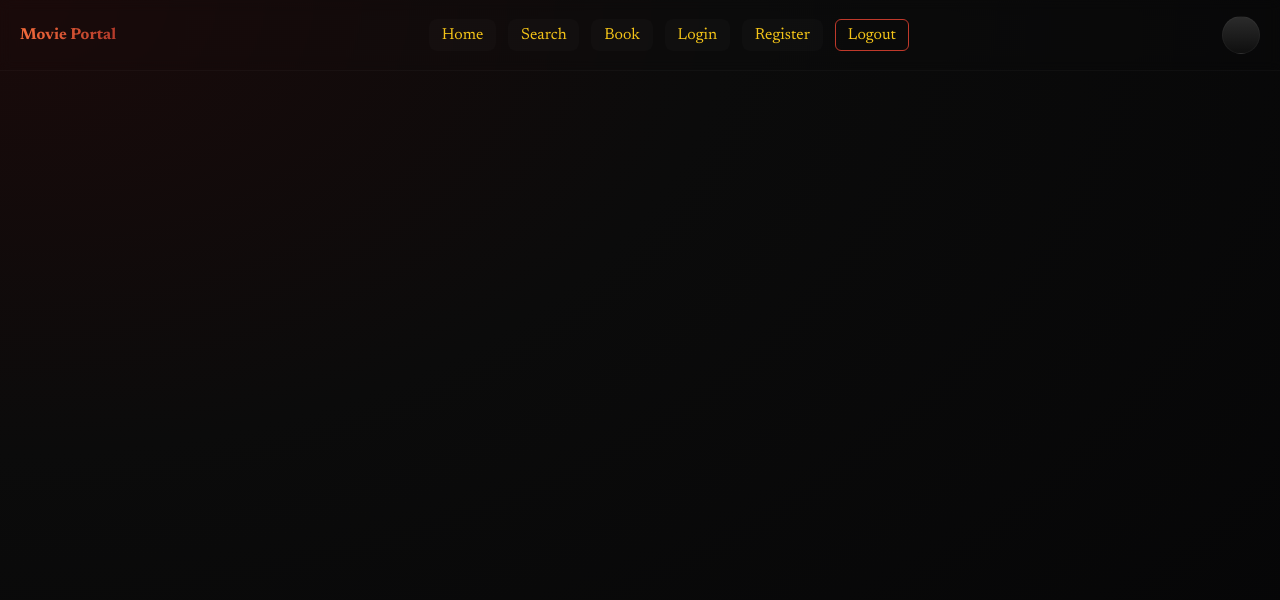
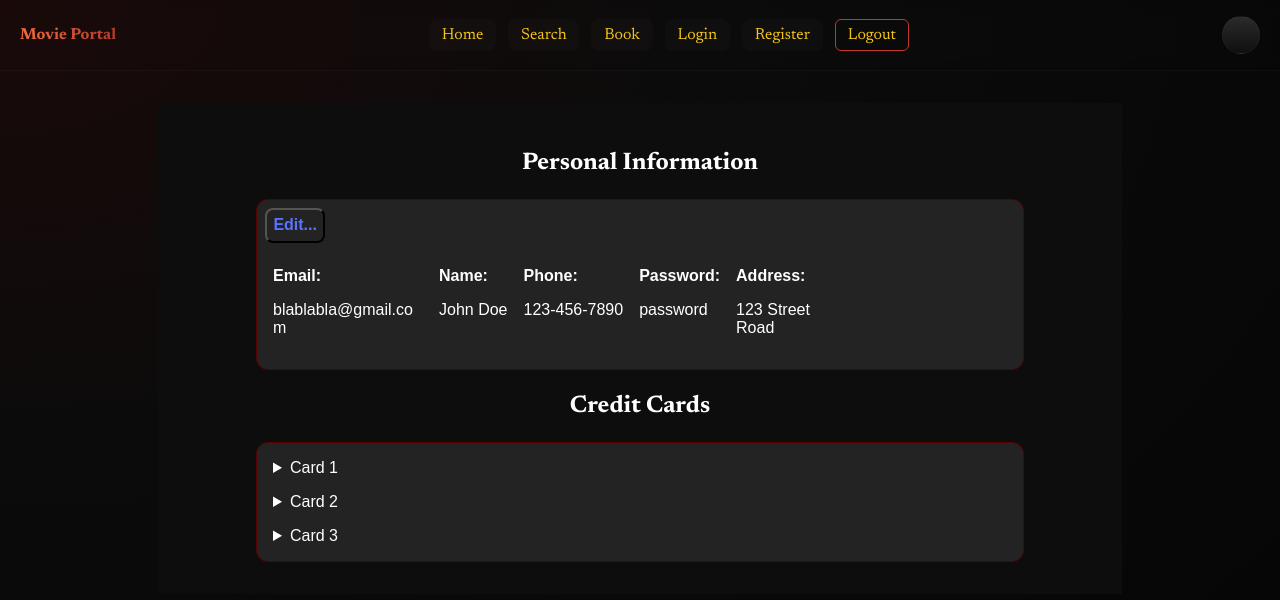
Before and after one commit to walkerangland/CSCI4050-Cinema-System-Project, a Next.js app: page /profile in a window 1280 px wide. Shown: the top 600 px of the page. Built offline with nearby package versions, Linux system fonts and the light colour scheme.

Commit message:
Basic non-functional profile page

```diff
--- a/app/profile/page.js
+++ b/app/profile/page.js
@@ -1,9 +1,168 @@
+'use client'
 import styles from '../home.module.css'
+import { useState } from 'react'
+import { InputField } from '../register/page'
 
 export default function ProfilePage() {
+    const [isEditing, setEditing] = useState(false)
 return (
-    <div style={{textAlign:'center'}}>
+  <div style={{ maxWidth: '900px', margin: '0 auto', padding: '2rem', backgroundColor: '#0d0d0d', color: '#ffffff' }}>
+    <h1 style={{ fontSize: '1.5rem', fontWeight: 'bold', marginBottom: '1.5rem', textAlign: 'center' }}>Personal Information</h1>
+      <div style={{ fontFamily: 'sans-serif', fontSize: '1rem',maxWidth: '750px',  margin: '0 auto', padding:'0.5rem', backgroundColor: '#232323', borderRadius: '12px', border: '1px solid #5a0000', color: '#ffffff' }}>
+        {!isEditing && (
+        <button onClick= {() => setEditing(true)} style={{type:'button', padding: '0.4rem', backgroundColor: 'transparent', color: '#5972ff', outline: 'none', borderRadius: '8px', fontSize: '1rem', fontWeight: 'bold'}}>Edit...</button>
+        )}
+        {isEditing && (
+        <button onClick= {() => setEditing(false)} style={{type:'button', padding: '0.4rem', backgroundColor: 'transparent', color: '#5972ff', outline: 'none', borderRadius: '8px', fontSize: '1rem', fontWeight: 'bold'}}>Submit Changes</button>
+        )}
+        {isEditing && (
+        <button onClick= {() => setEditing(false)} style={{type:'button', padding: '0.4rem', backgroundColor: 'transparent', color: '#ff5959', outline: 'none', borderRadius: '8px', fontSize: '1rem', fontWeight: 'bold'}}>Cancel</button>
+        )}
+       <div style ={{display:'flex'}}>
+          <div style = {{ padding:'0.5rem', maxWidth:'20%', wordWrap:'break-word'}}>
+            <p style={{fontWeight: 'bold'}}>Email:</p>
+            <p>blablabla@gmail.com</p>
+            {isEditing && (<span style={{color:'#f93939', fontStyle:'italic', fontSize:'0.8rem'}}>*Email cannot be edited</span> )}
 
+          </div>
+          <div style = {{ padding:'0.5rem', maxWidth:'15%', wordWrap:'break-word'}}>
+            <p style={{fontWeight: 'bold'}}>Name:</p>
+            {!isEditing && (
+            <p>John Doe</p>
+            )}
+            {isEditing && (
+            <div>
+              <input type='text' placeholder= 'First Name' required={false} style={{width:'100%', boxSizing:'border-box'}}></input>
+              <input type='text' placeholder= 'Last Name' required={false} style={{width:'100%', boxSizing:'border-box'}}></input>
+            </div>
+            )}
+          </div>
+
+          <div style = {{ padding:'0.5rem', maxWidth:'15%', wordWrap:'break-word'}}>
+            <p style={{fontWeight: 'bold'}}>Phone:</p>
+            {!isEditing && (
+            <p>123-456-7890</p>
+            )}
+            {isEditing && (
+            <div>
+              <input type='tel' placeholder= 'Phone Number' required={false} style={{width:'100%', boxSizing:'border-box'}}></input>
+            </div>
+            )}
+          </div>
+          <div style = {{ padding:'0.5rem', maxWidth:'15%', wordWrap:'break-word'}}>
+            <p style={{fontWeight: 'bold'}}>Password:</p>
+            {!isEditing && (
+            <p>password</p>
+            )}
+            {isEditing && (
+            <div>
+              <input type='password' placeholder= 'Password' required={false} style={{width:'100%', boxSizing:'border-box'}}></input>
+            </div>
+            )}
+          </div>
+          <div style = {{ padding:'0.5rem', maxWidth:'15%', wordWrap:'break-word'}}>
+            <p style={{fontWeight: 'bold'}}>Address:</p>
+            {!isEditing && (
+            <p>123 Street Road</p>
+            )}
+            {isEditing && (
+            <div>
+              <input type='text' placeholder= 'Street Address' required={false} style={{width:'100%', boxSizing:'border-box'}}></input>
+              <div style={{display:'flex'}}>
+                <input type="text" placeholder='City' required={false} style={{width:'50%', boxSizing:'border-box'}} ></input>
+                <input type="text" placeholder='State' required={false} style={{width:'50%', boxSizing:'border-box'}}></input>
+              </div>
+              <input type='text' placeholder= 'Apt No. (if applicable)  ' required={false} style={{width:'100%', boxSizing:'border-box'}}></input>
+            </div>
+            )}
+          </div>
+        </div>
+      </div>
+      <h1 style={{ fontSize: '1.5rem', fontWeight: 'bold', marginBottom: '1.5rem', marginTop:'1.5rem', textAlign: 'center' }}>Credit Cards</h1>
+      <div style={{ fontFamily: 'sans-serif', fontSize: '1rem',maxWidth: '750px',  margin: '0 auto', padding:'0.5rem', backgroundColor: '#232323', borderRadius: '12px', border: '1px solid #5a0000', color: '#ffffff' }}>
+        <div style={{padding: '0.5rem'}}>
+        <details>
+          <summary>Card 1</summary>
+          <CardElement/>
+          </details>
+        </div>
+        <div style={{padding: '0.5rem'}}>
+        <details>
+          <summary>Card 2</summary>
+          <CardElement/>
+          </details>
+        </div>
+        <div style={{padding: '0.5rem'}}>
+        <details>
+          <summary>Card 3</summary>
+          <CardElement/>
+          </details>
+        </div>
+
+      </div>
     </div>
 )
 }
+
+function CardElement() {
+  const [isEditing, setEditing] = useState(false)
+  return(
+    <div style={{paddingTop:'0.5rem'}}>
+      {!isEditing && (
+        <button onClick= {() => setEditing(true)} style={{type:'button', padding: '0.4rem', backgroundColor: 'transparent', color: '#5972ff', outline: 'none', borderRadius: '8px', fontSize: '1rem', fontWeight: 'bold'}}>Edit...</button>
+        )}
+        {isEditing && (
+        <button onClick= {() => setEditing(false)} style={{type:'button', padding: '0.4rem', backgroundColor: 'transparent', color: '#5972ff', outline: 'none', borderRadius: '8px', fontSize: '1rem', fontWeight: 'bold'}}>Submit Changes</button>
+        )}
+        {isEditing && (
+        <button onClick= {() => setEditing(false)} style={{type:'button', padding: '0.4rem', backgroundColor: 'transparent', color: '#ff5959', outline: 'none', borderRadius: '8px', fontSize: '1rem', fontWeight: 'bold'}}>Cancel</button>
+        )}
+      <div style={{display:'flex'}}>
+        <div style = {{ padding:'0.5rem', maxWidth:'20%', wordWrap:'break-word'}}>
+          <p style={{fontWeight: 'bold'}}>Card Number:</p>
+          {!isEditing && (
+          <p>1234567</p>
+          )}
+          {isEditing && (
+          <div>
+            <input type='text' placeholder= 'Card No.' required={false} style={{width:'100%', boxSizing:'border-box'}}></input>
+          </div>
+          )}
+        </div>
+        <div style = {{ padding:'0.5rem', maxWidth:'20%', wordWrap:'break-word'}}>
+          <p style={{fontWeight: 'bold'}}>Expiration Date:</p>
+          {!isEditing && (
+          <p>1234567</p>
+          )}
+          {isEditing && (
+          <div>
+            <input type='date' placeholder= 'Expiration Date' required={false} style={{width:'100%', boxSizing:'border-box'}}></input>
+          </div>
+          )}
+        </div>
+        <div style = {{ padding:'0.5rem', maxWidth:'20%', wordWrap:'break-word'}}>
+          <p style={{fontWeight: 'bold'}}>CCV:</p>
+          {!isEditing && (
+          <p>223</p>
+          )}
+          {isEditing && (
+          <div>
+            <input type='number' placeholder= 'CCV/Security Code' required={false} style={{width:'100%', boxSizing:'border-box'}}></input>
+          </div>
+          )}
+        </div>
+        <div style = {{ padding:'0.5rem', maxWidth:'20%', wordWrap:'break-word'}}>
+          <p style={{fontWeight: 'bold'}}>Name on card:</p>
+          {!isEditing && (
+          <p>John Doe</p>
+          )}
+          {isEditing && (
+          <div>
+            <input type='text' placeholder= 'Name on card' required={false} style={{width:'100%', boxSizing:'border-box'}}></input>
+          </div>
+          )}
+        </div>
+      </div>
+    </div>
+
+)}
--- a/app/register/page.js
+++ b/app/register/page.js
@@ -9,8 +9,8 @@ return (
       <h1 className={styles.heroTitle}>Register</h1>
       <InputField type = 'text' placeholder='First Name' required ={true}/>
       <InputField type = 'text' placeholder='Last Name' required ={true}/>
-      <InputField type = 'text' placeholder='Email Address' required ={true}/>
-      <InputField type = 'text' placeholder='Phone Number' required ={true}/>
+      <InputField type = 'email' placeholder='Email Address' required ={true}/>
+      <InputField type = 'tel' placeholder='Phone Number' required ={true}/>
       <InputField type = 'password' placeholder='Password' required ={true}/>
       <InputField type = 'password' placeholder='Confirm Password' required ={true}/>
       <div className={styles.registerDiv}>
```
